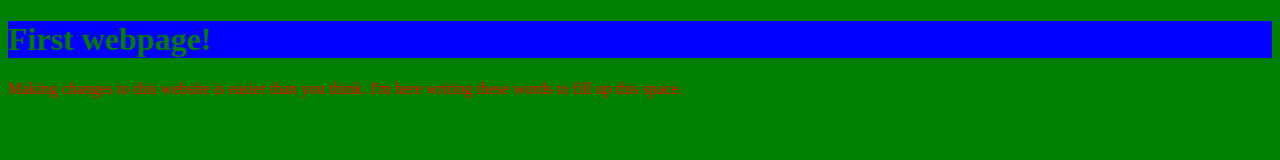
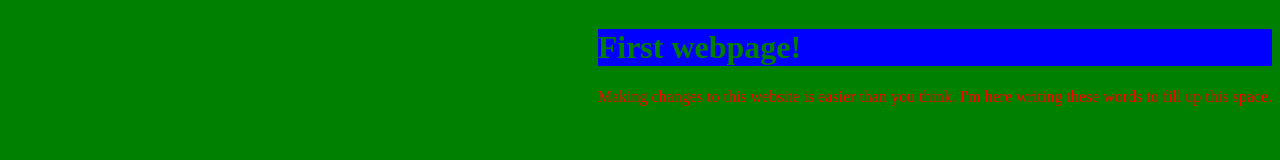
Before and after one commit to jadibrahim99/jadibrahim99.github.io, a plain HTML site: page index.html in a window 1280 px wide. Drawn offline with Linux system fonts and the light colour scheme.

Commit message:
more changes to my webpage

```diff
--- a/style.css
+++ b/style.css
@@ -1,14 +1,16 @@
 header{
     color: green;
     background-color: blue;
+    margin: auto;
+    position: relative;
 
 
 }
 body{
+    float: right;
     color: red;
     background-color: green;
 
 
 
-
 }
```
